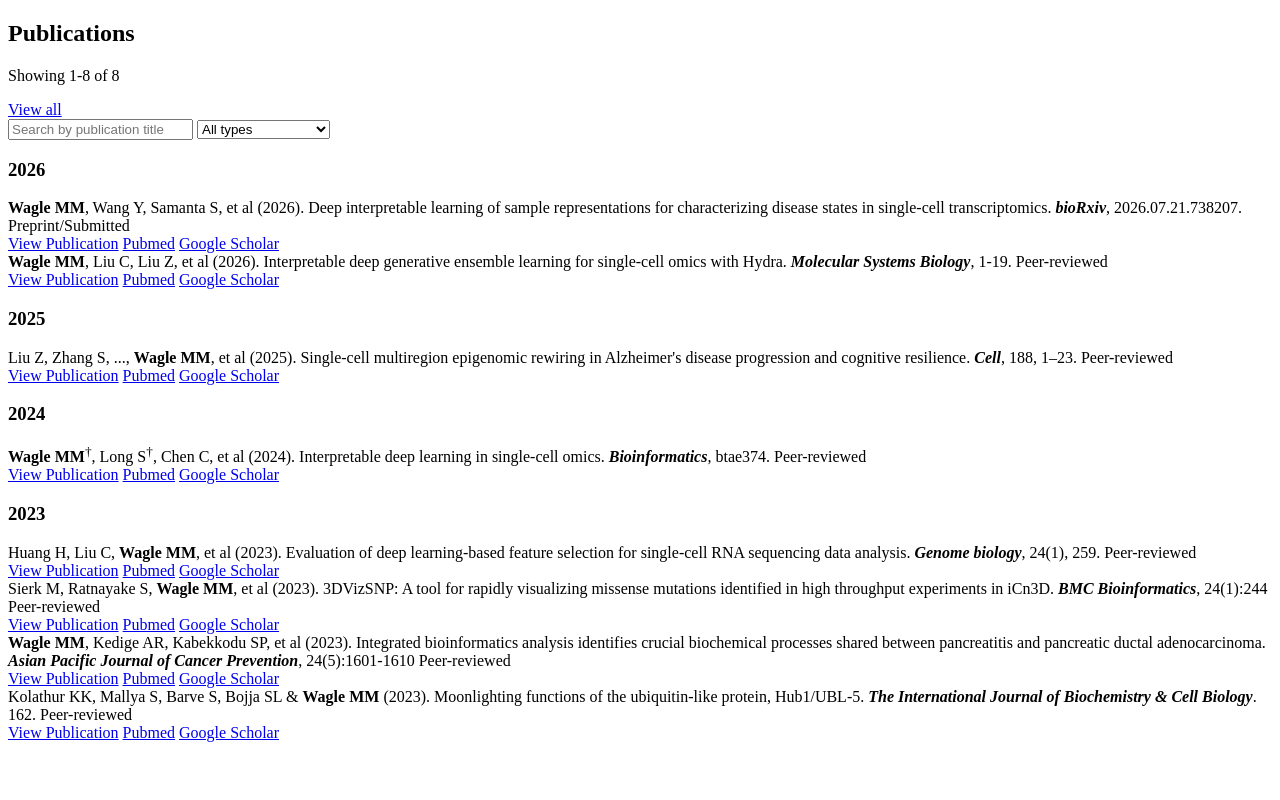
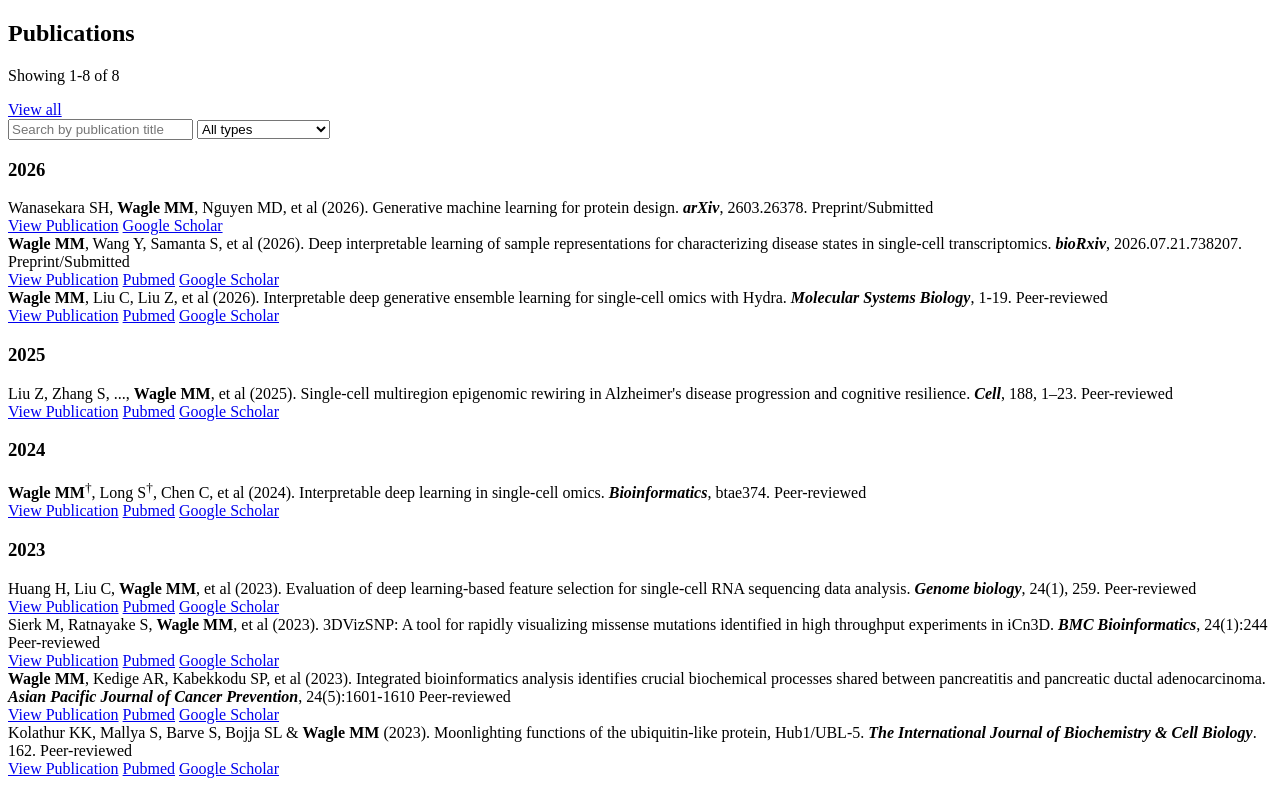
Before and after one commit to manojmw/manojmw.github.io, a plain HTML site: page publications.html in a window 1280 px wide. Drawn offline with Linux system fonts and the light colour scheme.

Commit message:
Update publications.html

```diff
--- a/publications.html
+++ b/publications.html
@@ -23,6 +23,17 @@
      <div class="year-group">
         <h3 class="year">2026</h3>
         <div class="publications-container">
+            <div class="publication">
+                <span>Wanasekara SH, <b>Wagle MM</b>, Nguyen MD, et al (2026). Generative machine learning for protein design.
+                    <b><i>arXiv</i></b>, 2603.26378.</span>
+                <span class="pub-type" data-type="PrePrint/Submitted">Preprint/Submitted</span>
+                <div class="publication-links">
+                    <a href="https://doi.org/10.48550/arXiv.2603.26378" target="_blank" rel="noopener noreferrer" class="view-publication">View Publication</a>
+                    <!--<a href="https://pmc.ncbi.nlm.nih.gov/articles/PMC13419810/" target="_blank" rel="noopener noreferrer" class="pubmed">Pubmed</a>-->
+                    <a href="https://scholar.google.com/citations?view_op=view_citation&hl=en&user=xQIE0acAAAAJ&sortby=pubdate&citation_for_view=xQIE0acAAAAJ:kNdYIx-mwKoC"
+                        target="_blank" rel="noopener noreferrer" class="google-scholar">Google Scholar</a>
+                </div>
+            </div>
             <div class="publication">
                 <span><b>Wagle MM</b>, Wang Y, Samanta S, et al (2026). Deep interpretable learning of sample representations for characterizing disease states in single-cell transcriptomics.
                     <b><i>bioRxiv</i></b>, 2026.07.21.738207.</span>
```
